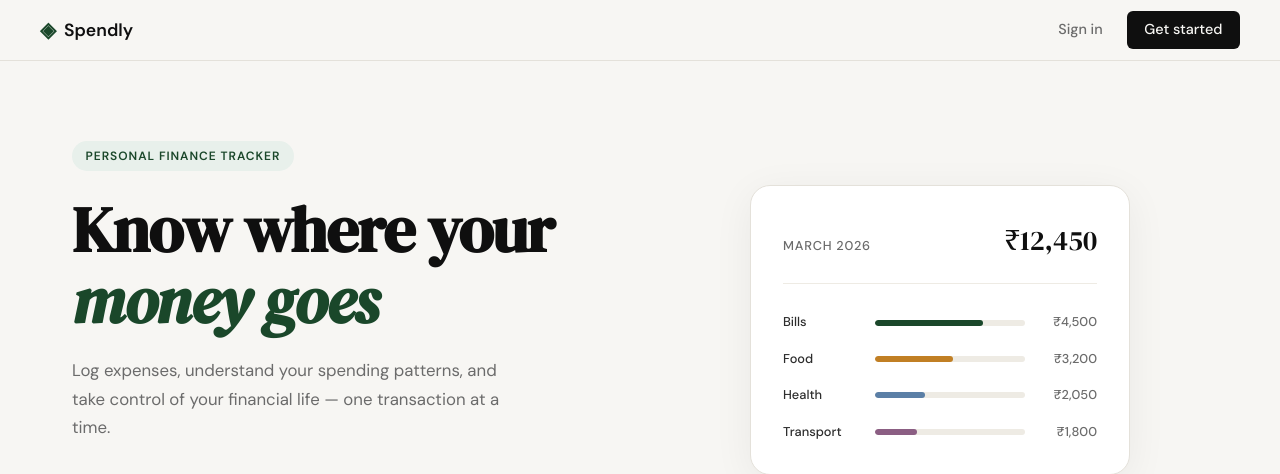
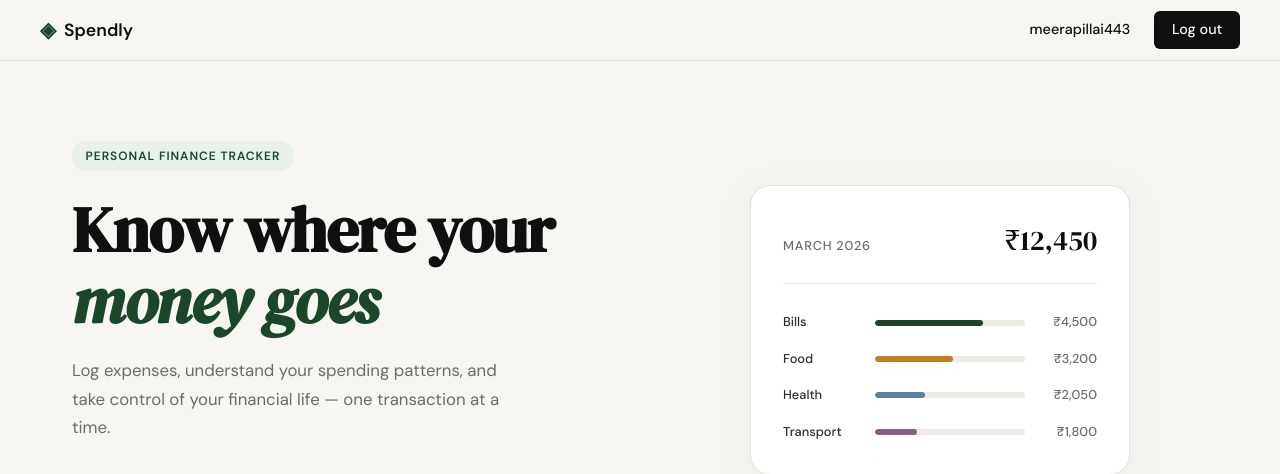
Before and after one commit to mayur-yadav-maersk/spendly, a Flask app: page / in a window 1280 px wide. Shown: the top 474 px of the page. Run offline with Flask 3, Linux system fonts and the light colour scheme; a user stored in the database is signed in.

Commit message:
add login functionality

```diff
--- a/app.py
+++ b/app.py
@@ -71,7 +71,8 @@ def terms():
 
 @app.route("/logout")
 def logout():
-    return "Logout — coming in Step 3"
+    session.clear()
+    return redirect(url_for("landing"))
 
 
 @app.route("/profile")
--- a/templates/base.html
+++ b/templates/base.html
@@ -19,8 +19,13 @@
                 <span class="brand-name">Spendly</span>
             </a>
             <div class="nav-links">
-                <a href="{{ url_for('login') }}">Sign in</a>
-                <a href="{{ url_for('register') }}" class="nav-cta">Get started</a>
+                {% if session.get('user_id') %}
+                    <span class="nav-username">{{ session['username'] }}</span>
+                    <a href="{{ url_for('logout') }}" class="nav-cta">Log out</a>
+                {% else %}
+                    <a href="{{ url_for('login') }}">Sign in</a>
+                    <a href="{{ url_for('register') }}" class="nav-cta">Get started</a>
+                {% endif %}
             </div>
         </div>
     </nav>
```
Also changed, not shown: spendly.db.
